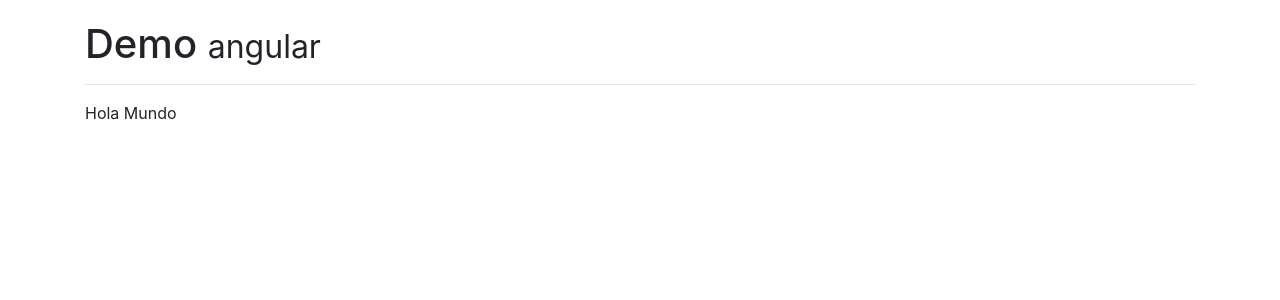
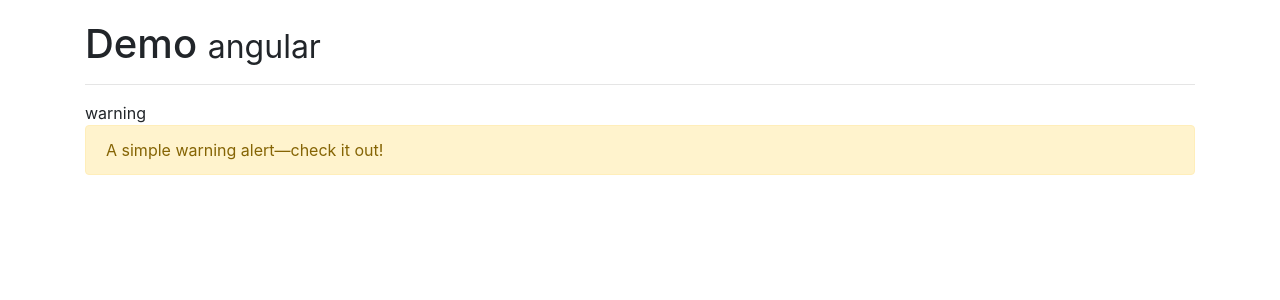
Before and after one commit to ElSimpatico/Angular-06-miscelaneos, an Angular app: page / in a window 1280 px wide. Shown: the top 300 px of the page. Built offline with nearby package versions, Linux system fonts and the light colour scheme.

Commit message:
ngSwitch

```diff
--- a/src/app/app.component.html
+++ b/src/app/app.component.html
@@ -12,7 +12,8 @@
         <!-- <app-css></app-css>
         <p>Hola mundo desde app.compoent</p> -->
         <!-- <app-clases></app-clases> -->
-        <p [appResaltado]="'red'">Hola Mundo</p>
+        <!-- <p [appResaltado]="'red'">Hola Mundo</p> -->
+        <app-ng-switch></app-ng-switch>
     </div>
 </body>
 
--- a/src/app/app.module.ts
+++ b/src/app/app.module.ts
@@ -6,6 +6,7 @@ import { NgStyleComponent } from './components/ng-style/ng-style.component';
 import { CssComponent } from './components/css/css.component';
 import { ClasesComponent } from './components/clases/clases.component';
 import { ResaltadoDirective } from './directives/resaltado.directive';
+import { NgSwitchComponent } from './components/ng-switch/ng-switch.component';
 
 @NgModule({
   declarations: [
@@ -13,7 +14,8 @@ import { ResaltadoDirective } from './directives/resaltado.directive';
     NgStyleComponent,
     CssComponent,
     ClasesComponent,
-    ResaltadoDirective
+    ResaltadoDirective,
+    NgSwitchComponent
   ],
   imports: [
     BrowserModule
--- /dev/null
+++ b/src/app/components/ng-switch/ng-switch.component.html
@@ -0,0 +1,22 @@
+<span [ngSwitch]="alerta">
+<div *ngSwitchCase="'success'">success</div>
+<div *ngSwitchCase="'info'">info</div>
+<div *ngSwitchCase="'warning'">warning</div>
+<div *ngSwitchDefault>danger</div>
+</span>
+
+
+<div [ngSwitch]="alerta">
+    <div *ngSwitchCase="'success'" class="alert alert-success" role="alert">
+        A simple success alert—check it out!
+    </div>
+    <div *ngSwitchCase="'info'" class="alert alert-info" role="alert">
+        A simple info alert—check it out!
+    </div>
+    <div *ngSwitchCase="'warning'" class="alert alert-warning" role="alert">
+        A simple warning alert—check it out!
+    </div>
+    <div *ngSwitchDefault class="alert alert-danger" role="alert">
+        A simple danger alert—check it out!
+    </div>
+</div>
--- /dev/null
+++ b/src/app/components/ng-switch/ng-switch.component.ts
@@ -0,0 +1,15 @@
+import { Component, OnInit } from '@angular/core';
+
+@Component({
+  selector: 'app-ng-switch',
+  templateUrl: './ng-switch.component.html',
+  styles: []
+})
+export class NgSwitchComponent implements OnInit {
+  alerta: string = 'warning';
+  constructor() { }
+
+  ngOnInit() {
+  }
+
+}
```
Also changed, not shown: 1 other file (tests, documents, lock files or other folders).
